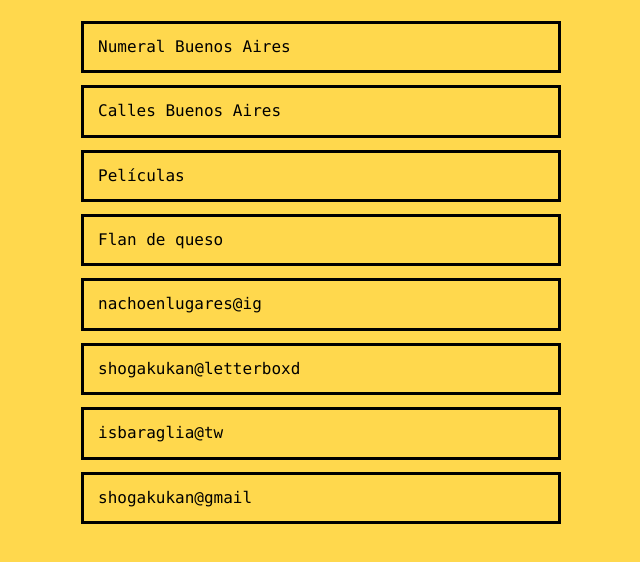
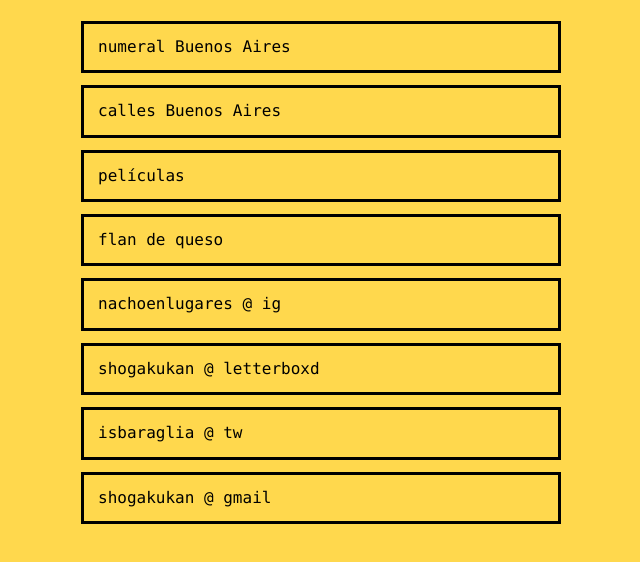
Before and after one commit to shogakukan/yo, a plain HTML site: page index.html in a window 1280 px wide. Shown: the part 66-628 px from the top of the page, without its empty margins (319-959 px from the left). Drawn offline with Linux system fonts and the light colour scheme.

Commit message:
Agrega gitignore y actualiza los enlaces de la página
Co-Authored-By: Claude Sonnet 5.5 <noreply@anthropic.com>

```diff
--- a/index.html
+++ b/index.html
@@ -20,14 +20,14 @@ a:focus-visible{outline:3px solid #000;outline-offset:3px}
 <main>
 <h1>Ignacio Sbaraglia</h1>
 <ul>
-<li><a href="https://www.instagram.com/numeralbuenosaires">Numeral Buenos Aires</a></li>
-<li><a href="https://calles-caba-production.up.railway.app/">Calles Buenos Aires</a></li>
-<li><a href="https://shogakukan.github.io/peliculas/">Películas</a></li>
-<li><a href="https://shogakukan.github.io/flandequeso/">Flan de queso</a></li>
-<li><a href="https://www.instagram.com/nachoenlugares">nachoenlugares@ig</a></li>
-<li><a href="https://letterboxd.com/shogakukan/">shogakukan@letterboxd</a></li>
-<li><a href="https://x.com/isbaraglia">isbaraglia@tw</a></li>
-<li><a href="mailto:shogakukan@gmail.com">shogakukan@gmail</a></li>
+<li><a href="https://www.instagram.com/numeralbuenosaires">numeral Buenos Aires</a></li>
+<li><a href="https://calles-caba-production.up.railway.app/">calles Buenos Aires</a></li>
+<li><a href="https://shogakukan.github.io/peliculas/">películas</a></li>
+<li><a href="https://shogakukan.github.io/flandequeso/">flan de queso</a></li>
+<li><a href="https://www.instagram.com/nachoenlugares">nachoenlugares @ ig</a></li>
+<li><a href="https://letterboxd.com/shogakukan/">shogakukan @ letterboxd</a></li>
+<li><a href="https://x.com/isbaraglia">isbaraglia @ tw</a></li>
+<li><a href="mailto:shogakukan@gmail.com">shogakukan @ gmail</a></li>
 </ul>
 </main>
 </body>
```
Also changed, not shown: 1 other file.
